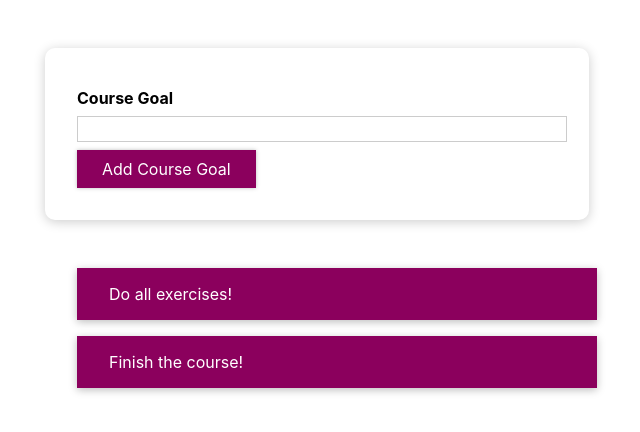
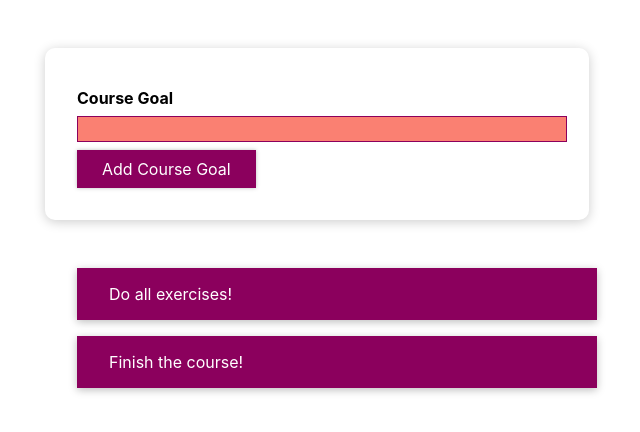
Before and after one commit to hafsasaleem27/course-goals, a React (Create React App) app: page / in a window 1280 px wide. Shown: the top 432 px of the page, without its empty margins (323-963 px from the left). Built offline with nearby package versions, Linux system fonts and the light colour scheme.

Commit message:
added dynamic inline styles to the course goal input

```diff
--- a/src/components/CourseGoals/CourseInput/CourseInput.js
+++ b/src/components/CourseGoals/CourseInput/CourseInput.js
@@ -39,6 +39,9 @@ const CourseInput = (props) => {
                     onChange={goalInputChangeHandler}
                     onFocus={focusHandler}
                     value={enteredValue}
+                    style={{ borderColor: isValid ? '#8b005d' : 'red',
+                             backgroundColor: isValid ? 'salmon' : '#fad0ec'
+                           }}
                 />
                 {!isValid && error}
             </div>
```
